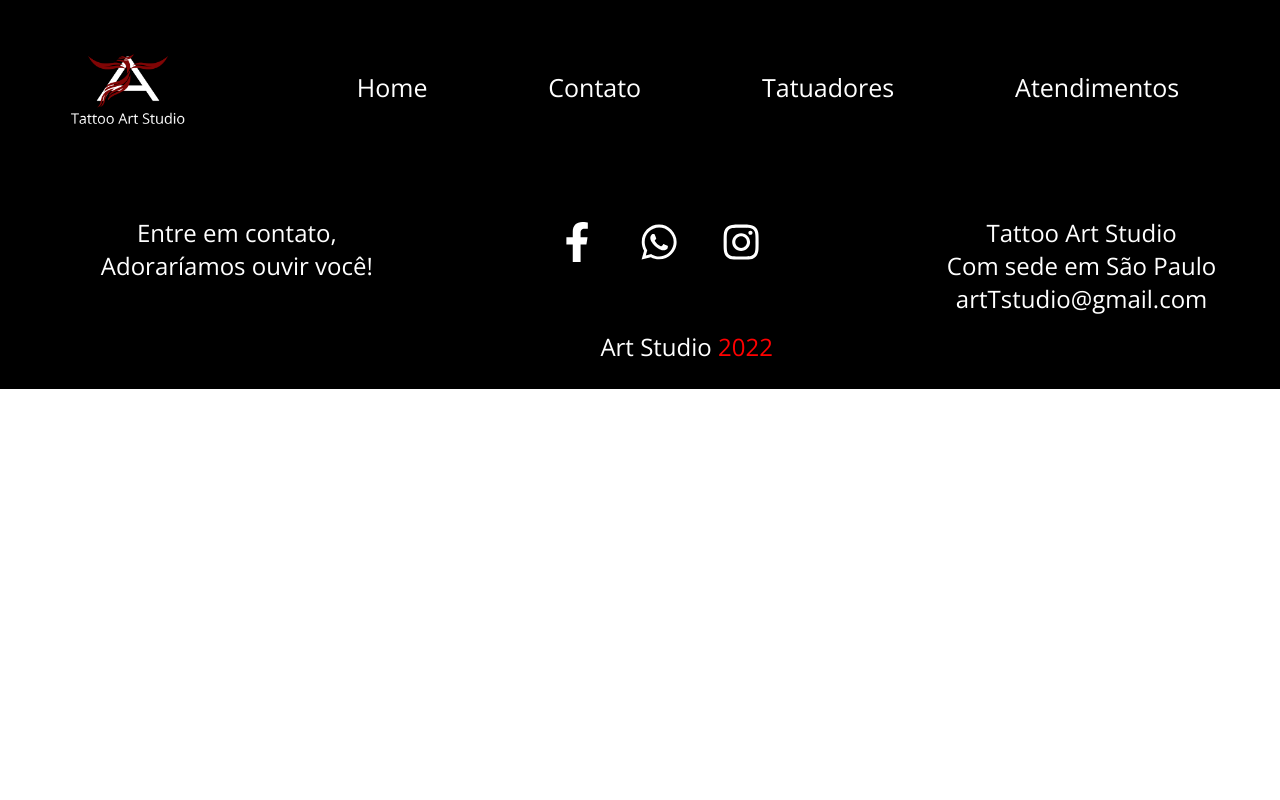
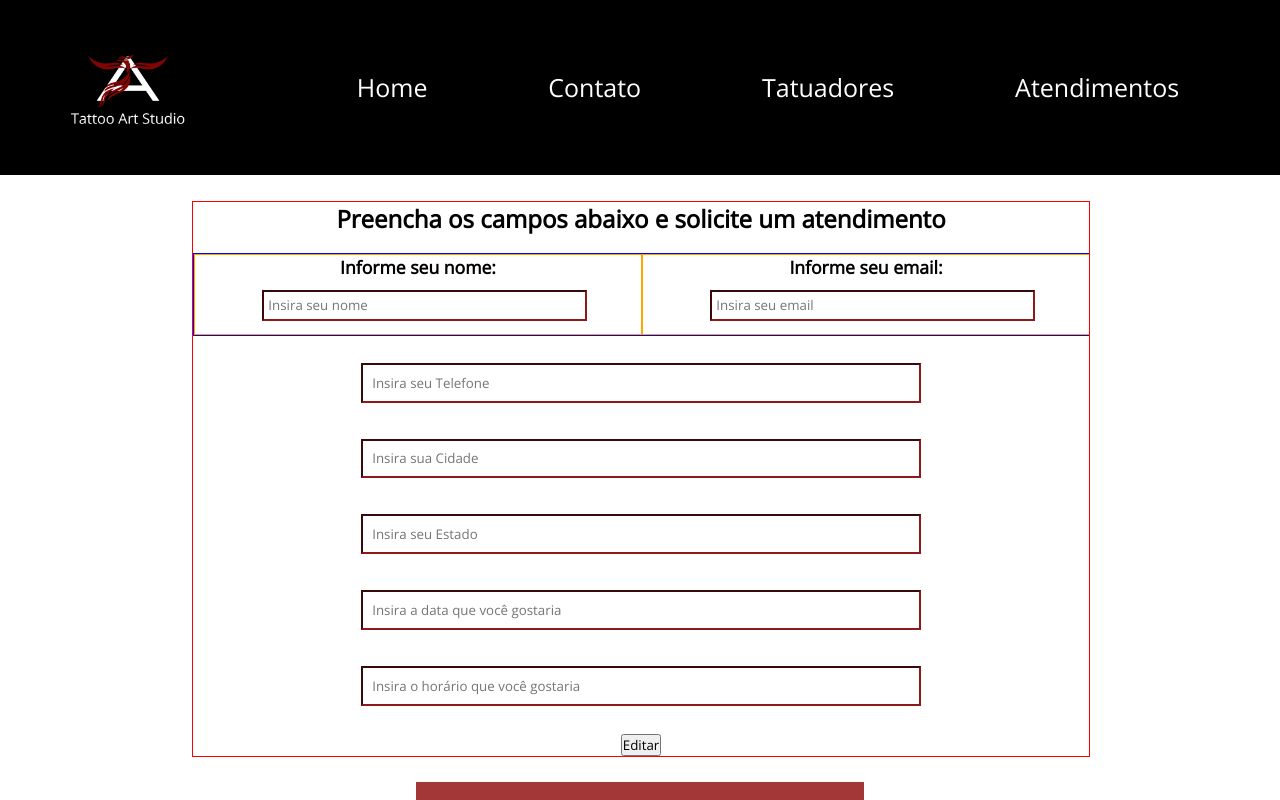
Before and after one commit to CibeleMartins/TattooArtStudio-M5, a React (Create React App) app: page /Atendimentos/1 in a window 1280 px wide. Shown: the top 800 px of the page. Built offline with nearby package versions, Linux system fonts and the light colour scheme; no server answers.

Commit message:
adicionando estilos ao formulário

```diff
--- a/src/App.js
+++ b/src/App.js
@@ -4,12 +4,12 @@ import { Switch, Route, useLocation } from "react-router-dom";
 import Home from "./pages/Home"
 import Contato from "./pages/Contato";
 import Tatuadores from "./pages/Tatuadores";
-import Atendimentos from "./pages/Atendimentos"
+import AcompanharAtendimentos from "./pages/AcompanharAtendimentos"
 import Cadastro from "./pages/Cadastro"
 import CadastroCliente from './pages/CadastroCliente';
 import Login from './pages/Login';
 import Loader from './pages/layout/Loader'
-import EditarAtendimentos from './pages/EditarAtendimentos'
+import Atendimentos from './pages/Atendimentos'
 
 import Header from './components/Header/Header'
 import Footer from './components/Footer/Footer'
@@ -41,16 +41,16 @@ function App() {
               <Tatuadores />
             </Route>
 
-            <Route exact path="/Atendimentos">
+            <Route exact path="/AcompanharAtendimentos">
+              <AcompanharAtendimentos />
+            </Route>
+
+            <Route exact path="/Atendimentos/:atendimentoId">
               <Atendimentos />
             </Route>
 
-            <Route exact path="/EditarAtendimentos/:atendimentoId">
-              <EditarAtendimentos />
-            </Route>
-
-            <Route exact path="/EditarAtendimentos">
-              <EditarAtendimentos />
+            <Route exact path="/Atendimentos">
+              <Atendimentos />
             </Route>
 
             <Route exact path="/Cadastro">
--- /dev/null
+++ b/src/pages/AcompanharAtendimentos.jsx
@@ -0,0 +1,25 @@
+import { useParams } from "react-router-dom"
+import styles from "./AcompanharAtendimentos.module.css"
+import Header from "../components/Header/Header"
+import Footer from "../components/Footer/Footer"
+import ShowScheduling from "./scheduling/ShowScheduling.jsx"
+
+
+function AcompanharAtendimentos() {
+    const { id } = useParams();
+    return(
+        <>
+
+
+            <div className={styles.container}>
+                <h1>Atendimentos</h1>
+            </div>
+            <ShowScheduling userId={id}/>
+
+
+
+        </>
+    )
+}
+
+export default AcompanharAtendimentos
--- /dev/null
+++ b/src/pages/AcompanharAtendimentos.module.css
@@ -0,0 +1,7 @@
+* {
+    font-family: "Open Sans", sans-serif;
+}
+
+.fundo {
+    color: black;
+}
--- a/src/pages/Atendimentos.jsx
+++ b/src/pages/Atendimentos.jsx
@@ -1,25 +1,130 @@
-import { useParams } from "react-router-dom"
+import { useParams } from "react-router-dom";
+import { useForm } from "react-hook-form";
+import React, { useState } from "react";
+import { Link } from "react-router-dom"
+
+import api from "../services/api"
 import styles from "./Atendimentos.module.css"
-import Header from "../components/Header/Header"
-import Footer from "../components/Footer/Footer"
-import ShowScheduling from "./scheduling/ShowScheduling.jsx"
+import ButtonPages from "../components/Button/ButtonPages"
 
 
-function Atendimentos() {
-    const { id } = useParams();
-    return(
-        <>
+const CreatEditForm = () => {
+    const [Atendimento, setAtendimento] = useState([]);
+    const [Update, setUpdate] = useState(false);
+    const {register, handleSubmit} = useForm();
 
+    let editable = false
+    const {atendimentoId } = useParams();
+    const isedit = () => {
+        console.log(atendimentoId)
+         if (atendimentoId === undefined ) {
+           editable = false
 
-            <div className={styles.container}>
-                <h1>Atendimentos</h1>
-            </div>
-            <ShowScheduling userId={id}/>
+         } else { editable = true
+            getAtendimento(atendimentoId)}
+    }
+    const agendar = (data) => {
 
+        api.post(`/atendimentos`, data).then(() => {
+          setUpdate(true);
 
+        });
+        console.log(data)
+      }
 
-        </>
-    )
+    const editar = (data) => {
+        api.put(`/atendimentos/${data.id}`, data).then(() => {
+            setUpdate(true);
+
+    });
 }
 
-export default Atendimentos
+const getAtendimento = (id) => {
+    api.get(`/atendimentosPorId/${id}`).then((response) => {
+        setAtendimento(response.data);
+        console.log('atendimento',response.data)
+      });
+    }
+
+    isedit()
+    return (
+        <div className={styles.fundo}>
+
+          <form onSubmit={handleSubmit(editable? editar : agendar )} className={styles.form}>
+            <h2>Preencha os campos abaixo e solicite um atendimento</h2>
+            <div className={styles.divDisplay}>
+              <div className={styles.divComponentes}>
+                <label>Informe seu nome:</label>
+                <input
+                  type="text"
+                  name="nome"
+                  value={editable? Atendimento.nome : undefined}
+                  {...register("nome")}
+                  placeholder="Insira seu nome"
+                />
+              </div>
+
+              <div className={styles.divComponentes}>
+              <label>Informe seu email:</label>
+                <input
+                  type="email"
+                  name="email"
+                  value={editable? Atendimento.email : undefined}
+                  {...register("email")}
+                  placeholder="Insira seu email"
+                />
+              </div>
+            </div>
+
+            <input
+              type="text"
+              name="telefone"
+              value={editable? Atendimento.telefone : undefined}
+              {...register("telefone")}
+              placeholder="Insira seu Telefone"
+            />
+
+            <input
+              type="text"
+              name="cidade"
+              value={editable? Atendimento.cidade : undefined}
+              {...register("cidade")}
+              placeholder="Insira sua Cidade"
+            />
+
+            <input
+              type="text"
+              name="estado"
+              value={editable? Atendimento.estado : undefined}
+              {...register("estado")}
+              placeholder="Insira seu Estado"
+            />
+            <input
+              type="text"
+              name="data"
+              value={editable? Atendimento.data : undefined}
+              {...register("data")}
+              placeholder="Insira a data que você gostaria"
+            />
+            <input
+              type="text"
+              name="horário"
+              value={editable? Atendimento.horário : undefined}
+              {...register("horário")}
+              placeholder="Insira o horário que você gostaria"
+            />
+
+            <br/>
+
+            <button type="submit"> {editable? "Editar" : "Agendar"}</button>
+          </form>
+
+          <Link to="/AcompanharAtendimentos">
+            <ButtonPages/>
+          </Link>
+
+        </div>
+    )
+};
+
+export default CreatEditForm;
--- a/src/pages/Atendimentos.module.css
+++ b/src/pages/Atendimentos.module.css
@@ -3,5 +3,39 @@
 }
 
 .fundo {
+    /*colocar imagem aqui */
+}
+
+.form {
+    border: 1px solid red;
+    width: 70%;
+    margin-left: 15%;
+    margin-top: 2%;
+    margin-bottom: 2%;
+}
+
+.divDisplay {
+    border: 1px solid blue;
+    display: flex;
+    flex-direction: row;
+    justify-content: space-evenly;
+    width: 100%;
+    margin-top: 2%;
+    margin-bottom: 2%;
+}
+
+.divComponentes {
+    border: 1px solid orange;
+    width: 50%;
+    display: flex;
+    flex-direction: column;
+}
+
+.divComponentes label {
     color: black;
 }
+
+.divComponentes input {
+    width: 70%;
+    margin-left: 15%;
+}
--- a/src/pages/EditarAtendimentos.jsx
+++ /dev/null
@@ -1,116 +0,0 @@
-import { useParams } from "react-router-dom";
-import { useForm } from "react-hook-form";
-import React, { useState } from "react";
-import api from "../services/api"
-import styles from "./Atendimentos.module.css"
-import Header from "../components/Header/Header"
-import Footer from "../components/Footer/Footer"
-
-
-const CreatEditForm = () => {
-    const [Atendimento, setAtendimento] = useState([]);
-    const [Update, setUpdate] = useState(false);
-    const {register, handleSubmit} = useForm();
-
-    let editable = false
-    const {atendimentoId } = useParams();
-    const isedit = () => {
-        console.log(atendimentoId)
-         if (atendimentoId === undefined ) {
-           editable = false
-
-         } else { editable = true
-            getAtendimento(atendimentoId)}
-    }
-    const agendar = (data) => {
-
-        api.post(`/atendimentos`, data).then(() => {
-          setUpdate(true);
-
-        });
-        console.log(data)
-      }
-
-    const editar = (data) => {
-        api.put(`/atendimentos/${data.id}`, data).then(() => {
-            setUpdate(true);
-
-    });
-}
-
-const getAtendimento = (id) => {
-    api.get(`/atendimentosPorId/${id}`).then((response) => {
-        setAtendimento(response.data);
-        console.log('atendimento',response.data)
-      });
-    }
-
-    isedit()
-    return (
-        <div>
-
-   <form onSubmit={handleSubmit(editable? editar : agendar )}>
-           <input
-             type="text"
-             name="nome"
-             value={editable? Atendimento.nome : undefined}
-             {...register("nome")}
-             placeholder="Insira seu nome"
-           />
-
-           <input
-             type="email"
-             name="email"
-             value={editable? Atendimento.email : undefined}
-             {...register("email")}
-             placeholder="Insira seu email"
-           />
-
-           <input
-             type="text"
-             name="telefone"
-             value={editable? Atendimento.telefone : undefined}
-             {...register("telefone")}
-             placeholder="Insira seu Telefone"
-           />
-
-           <input
-             type="text"
-             name="cidade"
-             value={editable? Atendimento.cidade : undefined}
-             {...register("cidade")}
-             placeholder="Insira sua Cidade"
-           />
-
-           <input
-             type="text"
-             name="estado"
-             value={editable? Atendimento.estado : undefined}
-             {...register("estado")}
-             placeholder="Insira seu Estado"
-           />
-           <input
-             type="text"
-             name="data"
-             value={editable? Atendimento.data : undefined}
-             {...register("data")}
-             placeholder="Insira a data que você gostaria"
-           />
-           <input
-             type="text"
-             name="horário"
-             value={editable? Atendimento.horário : undefined}
-             {...register("horário")}
-             placeholder="Insira o horário que você gostaria"
-           />
-
-           <button type="submit"> {editable? "Editar" : "Agendar"}</button>
-         </form>
-
-         </div>
-
-    )
-
-};
-
-export default CreatEditForm;
--- a/src/pages/scheduling/ShowScheduling.jsx
+++ b/src/pages/scheduling/ShowScheduling.jsx
@@ -22,7 +22,7 @@ const ShowScheduling = () => {
 
   const EditarCard = (id) => {
     console.log('editar')
-    history.push(`/EditarAtendimentos/${id}`)
+    history.push(`/Atendimentos/${id}`)
 
 
   }
```
